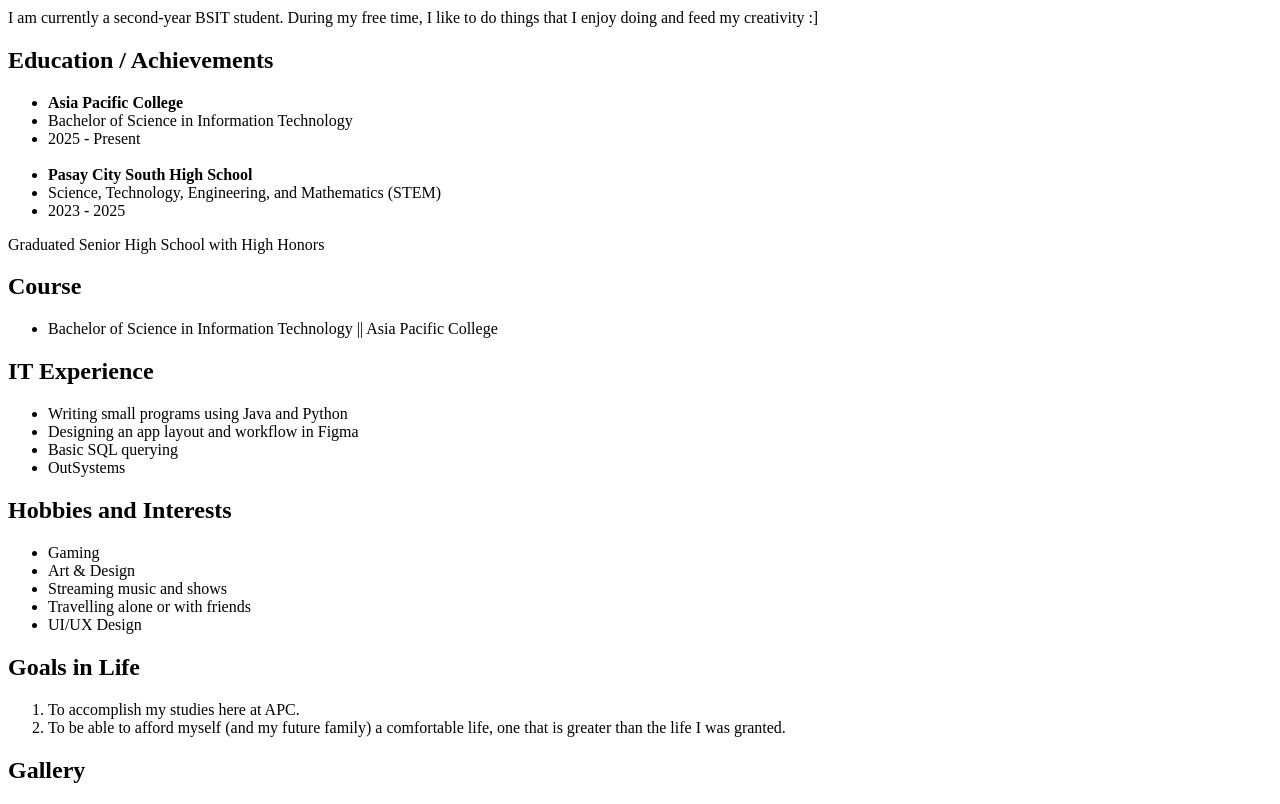
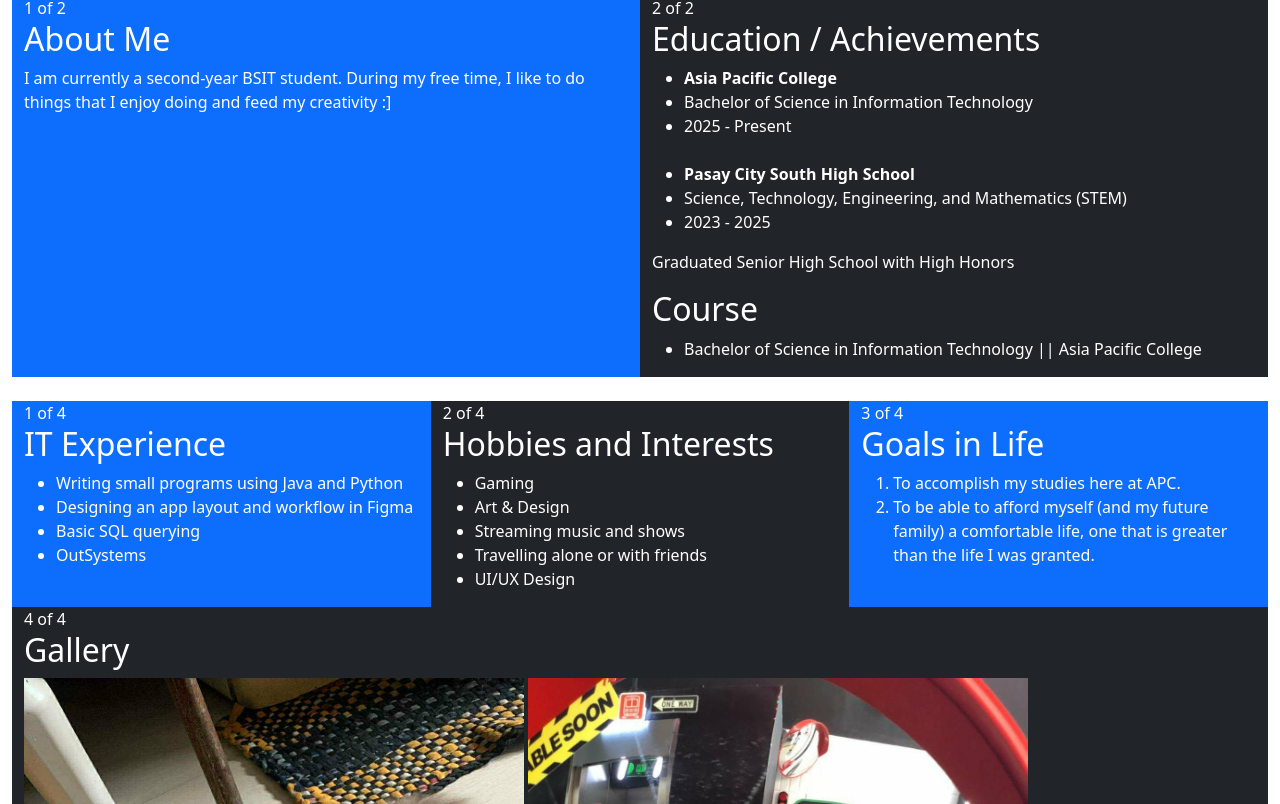
Before and after one commit to apcfiong/webprog-CS251_IT253-html-lessons, a plain HTML site: page introduction/index.html in a window 1280 px wide. Shown: the part 156-960 px from the top of the page. Drawn offline with nearby package versions, Linux system fonts and the light colour scheme.

Commit message:
bootstrap added

```diff
--- a/introduction/index.html
+++ b/introduction/index.html
@@ -2,13 +2,27 @@
 <html lang="en">
 <head>
 <title>Fiona Ng | Profile</title>
+<meta charset="utf-8">
+<meta name="viewport" content="width=device-width, initial-scale=1">
+<link href="https://cdn.jsdelivr.net/npm/bootstrap@5.3.8/dist/css/bootstrap.min.css" rel="stylesheet">
+<script src="https://cdn.jsdelivr.net/npm/bootstrap@5.3.8/dist/js/bootstrap.bundle.min.js"></script>
 </head>
 <body>
+
     <h1>Hi there :0</h1>
         <p>I am Fiona B. Ng, and I go by the nickname Yona. Feel free to look around~</p>
 
+    <div class="container-fluid mt-3">
+  <h1>Profile ni Fiona</h1>
+  <div class="container-fluid">
+    <div class="row">
+      <div class="col-md bg-primary text-white">1 of 2
+
         <h2>About Me</h2>
         <p>I am currently a second-year BSIT student. During my free time, I like to do things that I enjoy doing and feed my creativity :]</p>
+
+      </div>
+      <div class="col-md bg-dark text-white">2 of 2
 
     <h2>Education / Achievements</h2>
         <ul>
@@ -27,6 +41,15 @@
             <li>Bachelor of Science in Information Technology || Asia Pacific College</li>
         </ul>
 
+      </div>
+    </div>
+  </div>
+  <br>
+
+  <div class="container-fluid">
+    <div class="row">
+      <div class="col-md bg-primary text-white">1 of 4
+
     <h2>IT Experience</h2>
     <ul>
         <li>Writing small programs using Java and Python</li>
@@ -34,6 +57,9 @@
         <li>Basic SQL querying</li>
         <li>OutSystems</li>
     </ul>
+
+      </div>
+      <div class="col-md bg-dark text-white">2 of 4
 
     <h2>Hobbies and Interests</h2>
     <ul>
@@ -44,16 +70,27 @@
         <li>UI/UX Design</li>
     </ul>
 
+      </div>
+      <div class="col-md bg-primary text-white">3 of 4
+
     <h2>Goals in Life</h2>
         <ol>
             <li>To accomplish my studies here at APC.</li>
             <li>To be able to afford myself (and my future family) a comfortable life, one that is greater than the life I was granted.</li>
         </ol>
 
+      </div>
+      <div class="col-md bg-dark text-white">4 of 4
+
         <h2>Gallery</h2>
         <img src="images/cinnamon.jpg" alt="My Cat" width="500" height="700">
         <img src="images/capy.jpg" alt="Capybara" width="500" height="700">
         <img src="images/gi.jpg" alt="Game" width="1000" height="500">
 
+      </div>
+    </div>
+  </div>
+</div>
+
 </body>
 </html>
```
Lines whose indentation alone changed are shown as unchanged.
